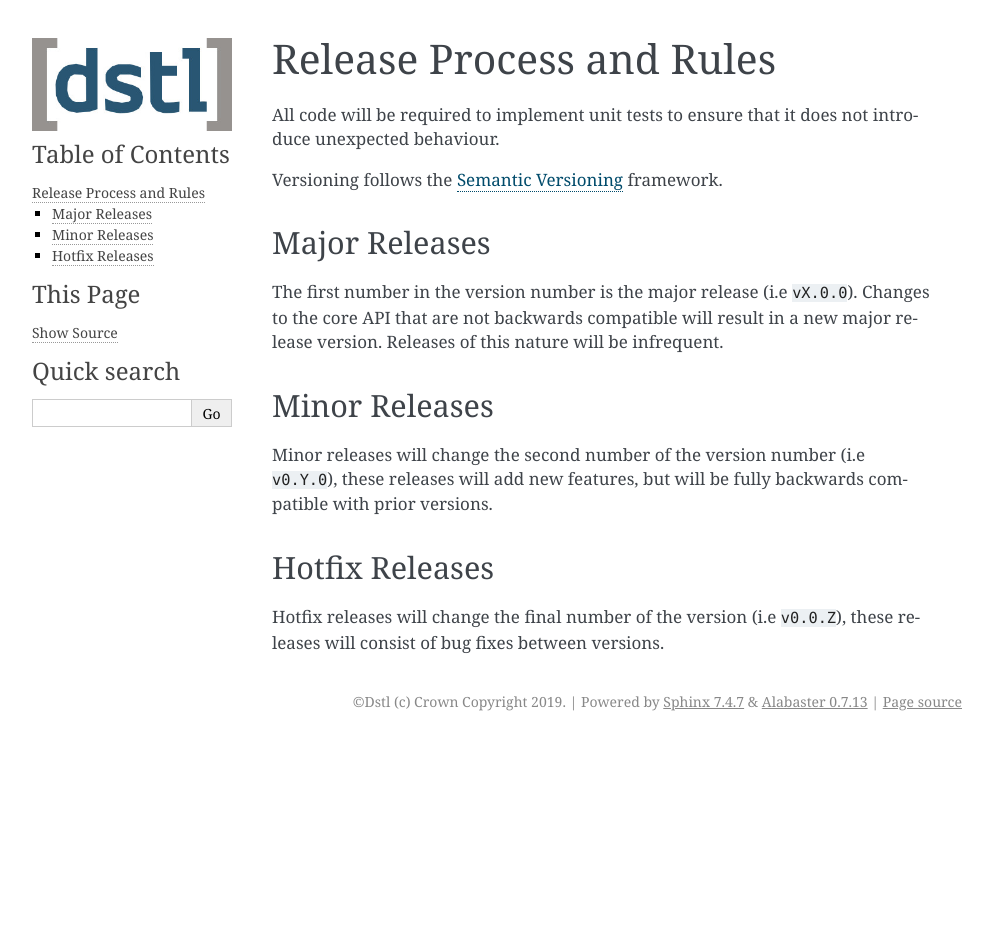
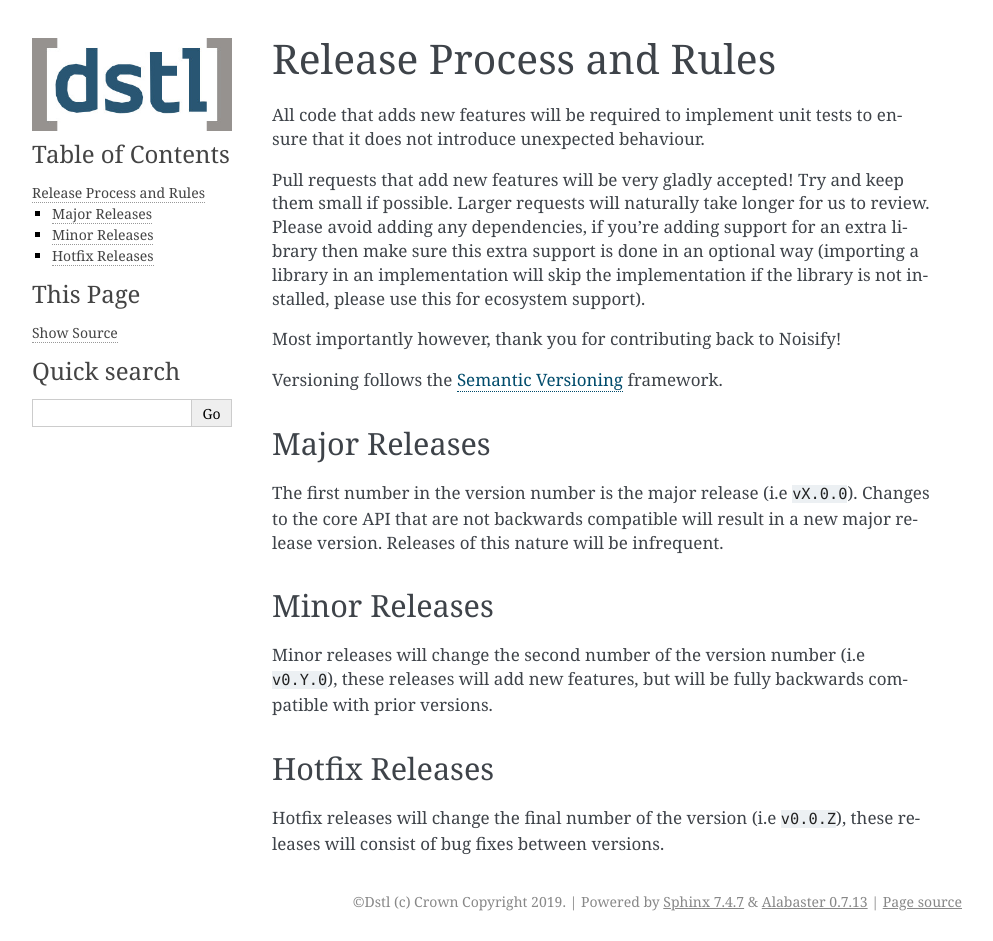
Before and after one commit to dstl/Noisify, a Sphinx documentation site: the page built from docs/community/release-process.rst, in a window 1280 px wide. Shown: the whole page, without its empty margins (148-1141 px from the left). Built offline with Sphinx 7.4.7, drawn with Linux system fonts in a browser that asks for light colours; formulas are drawn with MathJax 3; pages that are not in the unit, such as notebooks, are missing from menus; before the commit the page ends 900 px from its top, so only the background shows below that.

Commit message:
Add pull request criteria

```diff
--- a/docs/community/release-process.rst
+++ b/docs/community/release-process.rst
@@ -1,8 +1,15 @@
 Release Process and Rules
 =========================
 
-All code will be required to implement unit tests to ensure that it does not introduce
+All code that adds new features will be required to implement unit tests to ensure that it does not introduce
 unexpected behaviour.
+
+Pull requests that add new features will be very gladly accepted! Try and keep them small if possible. Larger requests
+will naturally take longer for us to review. Please avoid adding any dependencies, if you're adding support for an extra
+library then make sure this extra support is done in an optional way (importing a library in an implementation will
+skip the implementation if the library is not installed, please use this for ecosystem support).
+
+Most importantly however, thank you for contributing back to Noisify!
 
 Versioning follows the `Semantic Versioning <https://semver.org/>`_ framework.
 
```
